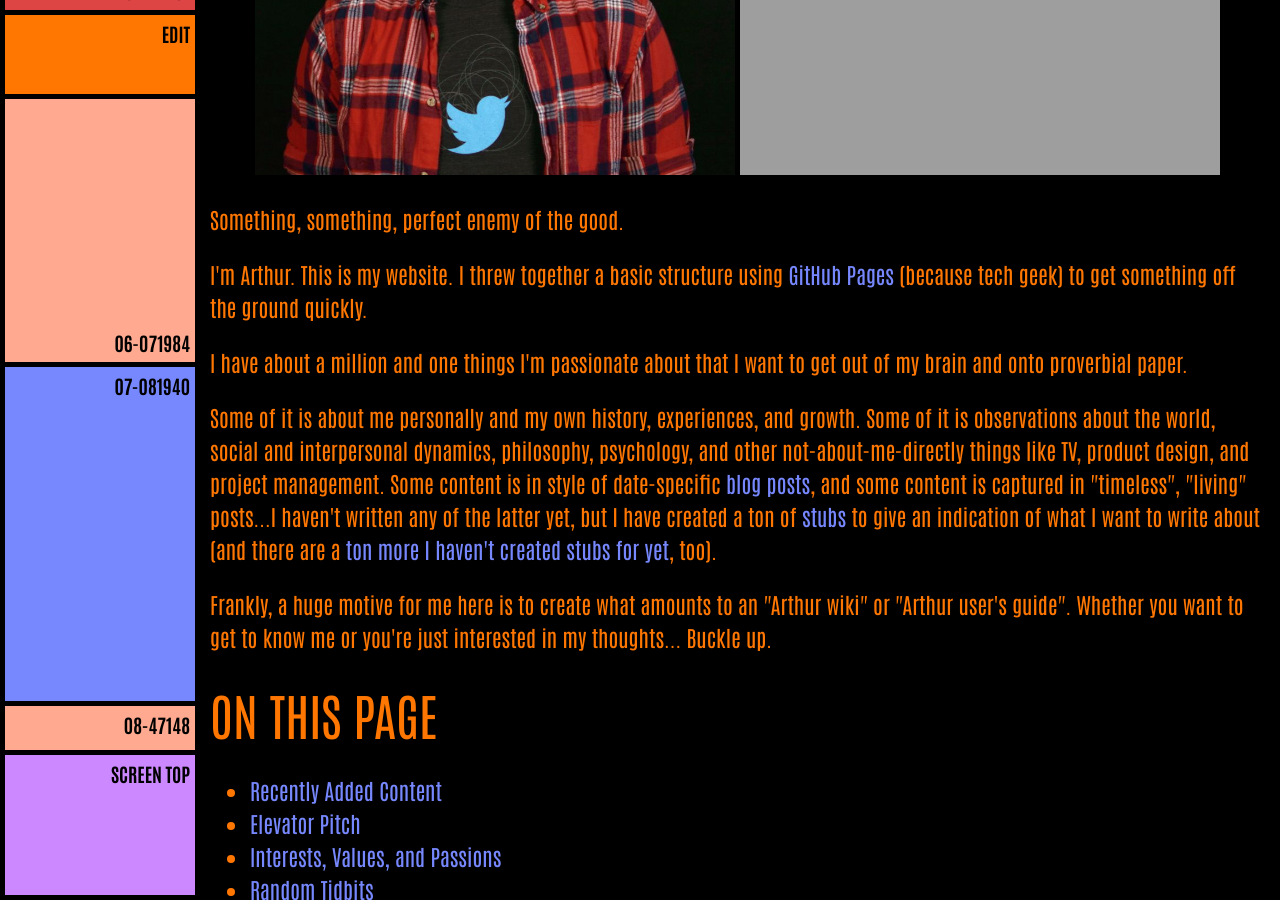
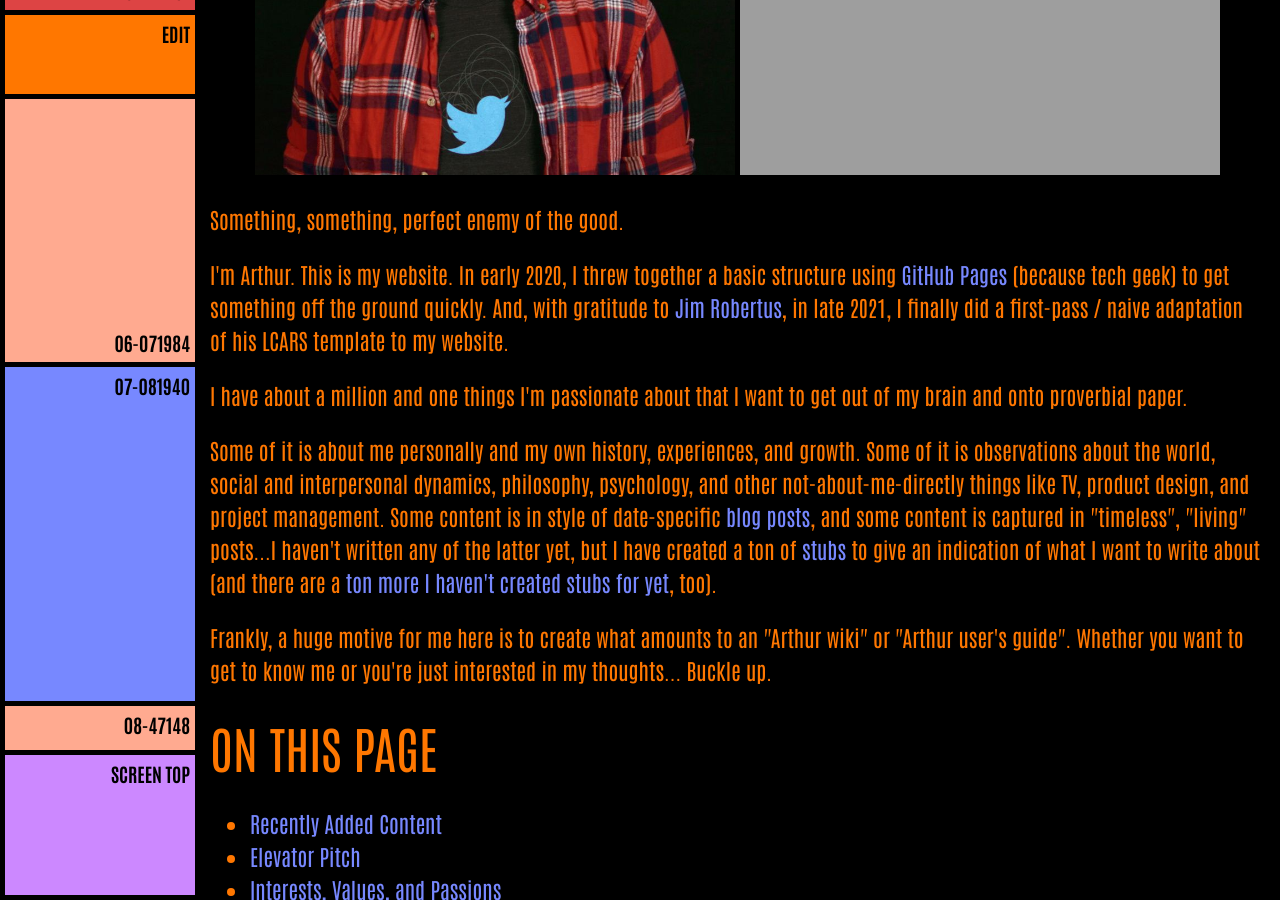
Before and after one commit to ArthurZey/arthurzey.github.io, a Jekyll site: the page built from _pages/tag_about.md, in a window 1280 px wide and 900 px high, scrolled down 692 px. Built offline with Jekyll 4.4.1, drawn with Linux system fonts in a browser that asks for light colours; comment, search, counter and statistics services are not loaded.

Commit message:
added acknowledgment to Jim Robertus in intro paragraph

```diff
--- a/_pages/tag_about.md
+++ b/_pages/tag_about.md
@@ -13,7 +13,7 @@
 
 Something, something, perfect enemy of the good.
 
-I'm Arthur. This is my website. I threw together a basic structure using [GitHub Pages](https://pages.github.com){:target="&lowbar;blank"} (because tech geek) to get something off the ground quickly.
+I'm Arthur. This is my website. In early 2020, I threw together a basic structure using [GitHub Pages](https://pages.github.com){:target="&lowbar;blank"} (because tech geek) to get something off the ground quickly. And, with gratitude to [Jim Robertus](https://www.thelcars.com/){:target="&lowbar;blank"}, in late 2021, I finally did a first-pass / naive adaptation of his LCARS template to my website.
 
 I have about a million and one things I'm passionate about that I want to get out of my brain and onto proverbial paper.
 
```
Also changed, not shown: other parts of _pages/tag_about.md (+1 -1 lines).
